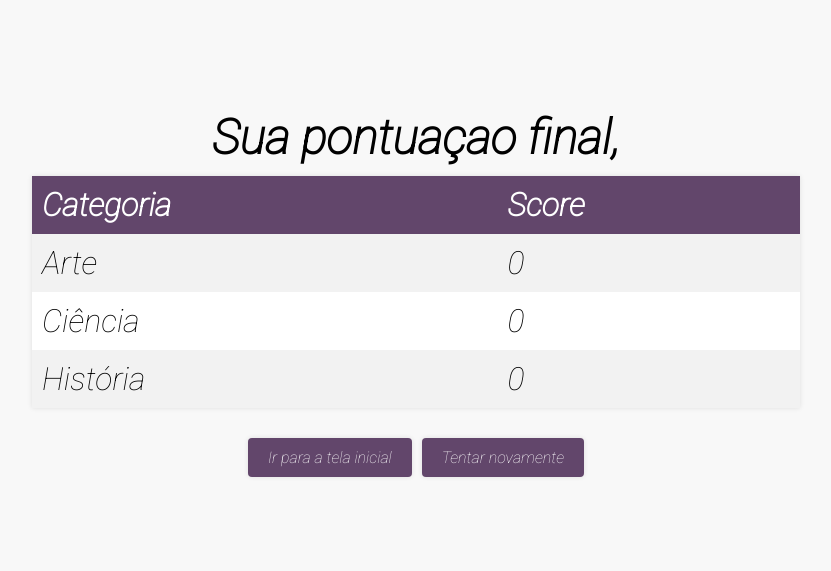
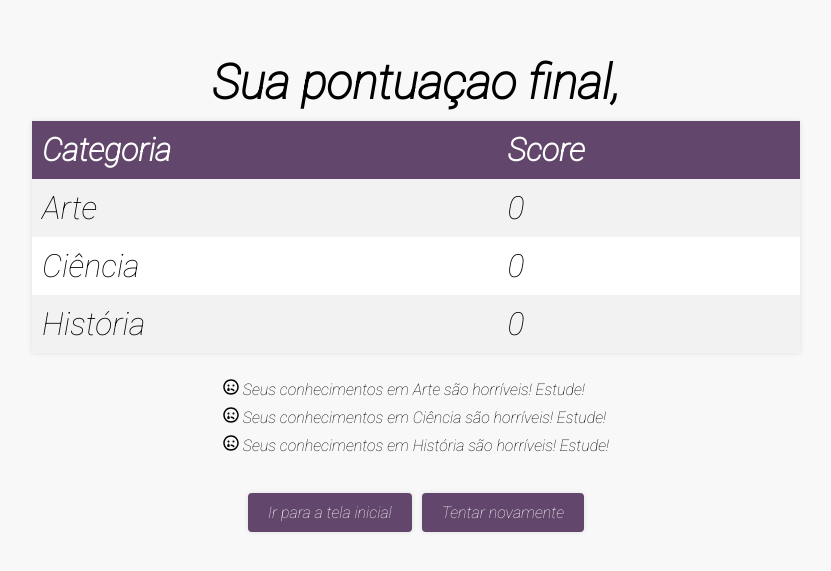
Before and after one commit to FilipeSall/Quizzgame, a React (Create React App) app: page /resumo in a window 1280 px wide. Shown: the part 107-678 px from the top of the page, without its empty margins (224-1055 px from the left). Built offline with nearby package versions, Linux system fonts and the light colour scheme; a web font is replaced by a local one.

Commit message:
acrescentando textos de feedback ao placar final

```diff
--- a/src/components/scoreTable/ScoreTable.css
+++ b/src/components/scoreTable/ScoreTable.css
@@ -30,3 +30,11 @@ tbody tr:hover {
     background-color: #e0e0e0;
     cursor: pointer;
 }
+
+.feedback-container {
+    margin-top: 1rem;
+  }
+
+  .feedback-text {
+    margin-bottom: 0.5rem;
+  }
--- a/src/components/scoreTable/ScoreTable.js
+++ b/src/components/scoreTable/ScoreTable.js
@@ -1,8 +1,47 @@
 import React from "react";
 import './ScoreTable.css';
+import { FaRegSadTear, FaRegMeh, FaRegSmile, FaRegGrinStars, FaTrophy } from 'react-icons/fa';
+
 
 function ScoreTable({ categories }) {
+
+    function getFeedbackText(score, categoryName) {
+        if (score <= 3) {
             return (
+                <>
+                    <FaRegSadTear /> Seus conhecimentos em {categoryName} são horríveis! Estude!
+                </>
+            );
+        } else if (score < 6) {
+            return (
+                <>
+                    <FaRegMeh /> Você precisa melhorar seus conhecimentos em {categoryName}.
+                </>
+            );
+        } else if (score < 8) {
+            return (
+                <>
+                    <FaRegSmile /> Você tem um conhecimento razoável em {categoryName}.
+                </>
+            );
+        } else if (score === 10) {
+            return (
+                <>
+                    <FaRegGrinStars /> Parabéns! Você conseguiu gabaritar {categoryName}!
+                </>
+            );
+        } else {
+            return (
+                <>
+                    <FaTrophy /> Parabéns! Você é craque em {categoryName}!
+                </>
+            );
+        }
+    }
+
+
+    return (
+        <>
             <table>
                 <thead>
                     <tr>
@@ -19,6 +58,14 @@ function ScoreTable({ categories }) {
                     ))}
                 </tbody>
             </table>
+            <div className="feedback-container">
+                {categories.map((category) => (
+                    <p key={category.name} className="feedback-text">
+                        <span>{getFeedbackText(category.score, category.name)}</span>
+                    </p>
+                ))}
+            </div>
+        </>
     );
 }
 
```
Lines whose indentation alone changed are shown as unchanged.
